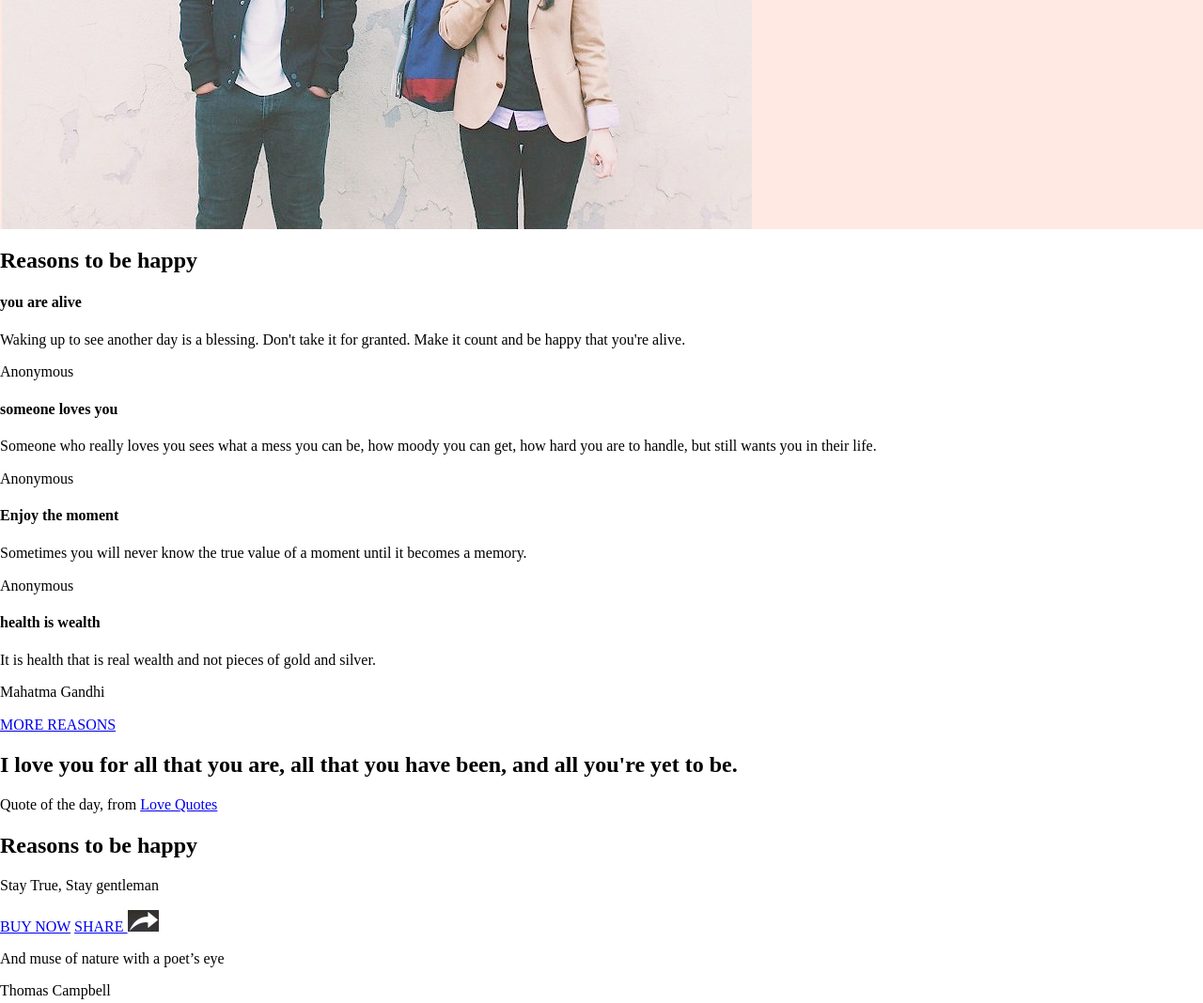
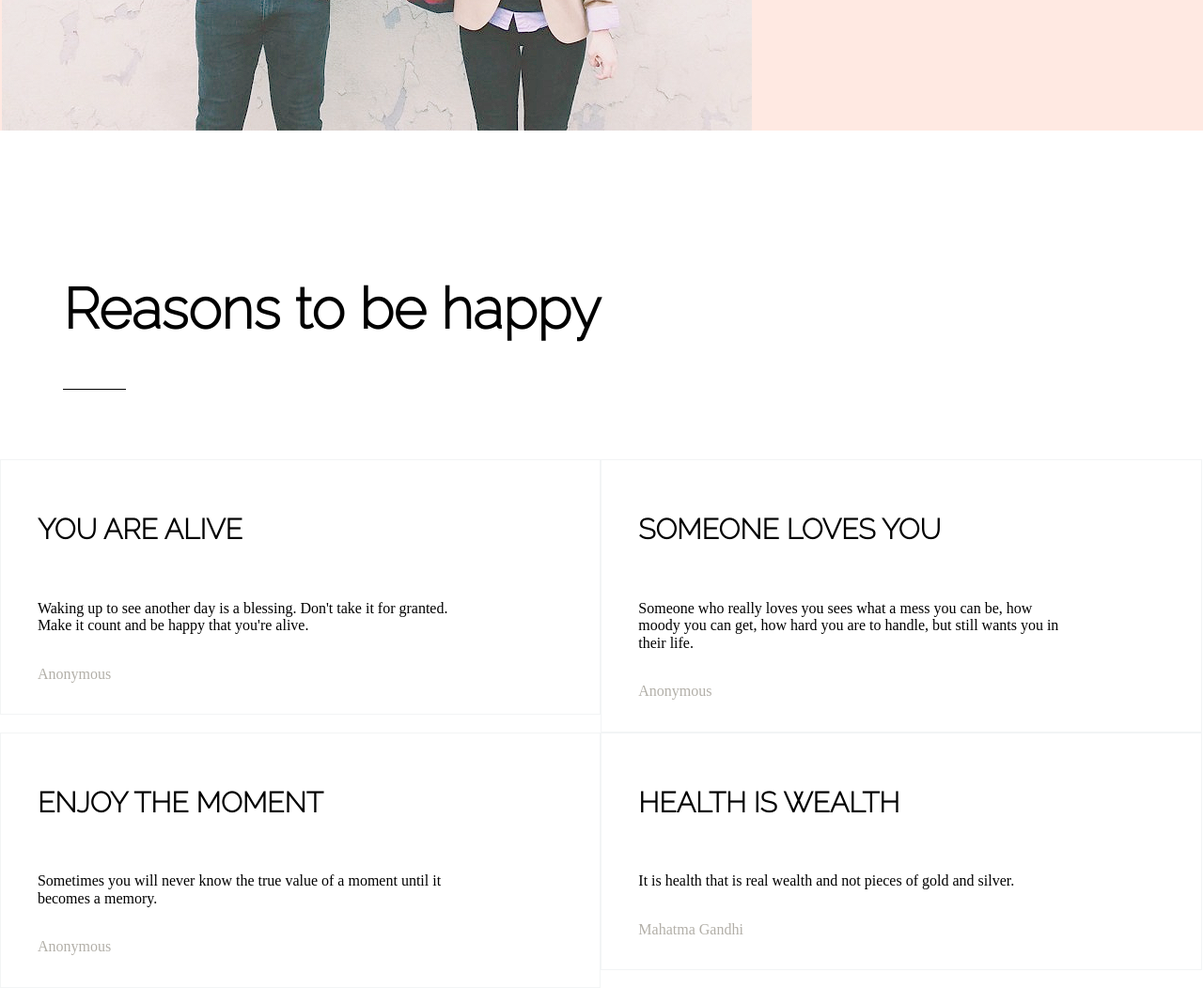
Before and after one commit to jeanToru/ProyectoWebII, a website: page index.html in a window 1280 px wide. Shown: the part 3460-4528 px from the top of the page at 94% size. Drawn offline with Linux system fonts and the light colour scheme.

Commit message:
Content 3

```diff
--- a/index.html
+++ b/index.html
@@ -43,7 +43,7 @@
           of ills.
           It's probably the most important thing in a person. </p>
         <p id="parrafo3">Audrey Hepburn</p>
-        <img id="imagen" src="./img/indicadores.png" alt="indicadores">
+        <!--<img id="imagen" src="./img/indicadores.png" alt="indicadores">-->
       </div>
       <div class="subContent"><img src="img/pareja.png" alt="Pareja Juntos"></div>
     </div>
@@ -55,25 +55,25 @@
       <div id="subContainer" class="clearfix">
         <div class="subContents">
           <h4>you are alive</h4>
-          <p>Waking up to see another day is a blessing.
+          <p class="some">Waking up to see another day is a blessing.
             Don't take it for granted. Make it count and be happy that you're alive.</p>
-          <p class="style">Anonymous</p>
+          <p class="style some2">Anonymous</p>
         </div>
         <div class="subContents">
           <h4>someone loves you</h4>
-          <p id="some">Someone who really loves you sees what a mess you can be, how moody you can get,
+          <p class="some">Someone who really loves you sees what a mess you can be, how moody you can get,
             how hard you are to handle, but still wants you in their life.</p>
-          <p id="some2" class="style">Anonymous</p>
+          <p class="style some2">Anonymous</p>
         </div>
         <div class="subContents">
           <h4>Enjoy the moment</h4>
-          <p id="enjoy">Sometimes you will never know the true value of a moment until it becomes a memory.</p>
-          <p d="enjoy2" class="style">Anonymous</p>
+          <p class="some">Sometimes you will never know the true value of a moment until it becomes a memory.</p>
+          <p  class="style some2">Anonymous</p>
         </div>
         <div class="subContents">
           <h4>health is wealth</h4>
-          <p>It is health that is real wealth and not pieces of gold and silver.</p>
-          <p class="style">Mahatma Gandhi</p>
+          <p class="some">It is health that is real wealth and not pieces of gold and silver.</p>
+          <p class="style some2">Mahatma Gandhi</p>
         </div>
       </div>
       <div class="buttom">
--- a/sass/partials/_content.scss
+++ b/sass/partials/_content.scss
@@ -82,3 +82,75 @@
 #down #imagen {
   padding: 0% 39.813% 14.600% 12.25%;
 }
+
+#content3 {
+  padding-top: 8.313%;
+}
+
+#content3 h2 {
+  font-family: $tipografia;
+  font-weight: 700;
+  font-size: 60px;
+  padding: 0% 0% 0% 5.25%;
+}
+
+#content3 .line {
+  width: 5.188%;
+  height: 1px;
+  background-color: $black;
+  margin: 2.5% 88.438% 5.813% 5.25%;
+}
+
+#subContainer h4 {
+  font-family: $tipografia;
+  font-weight: 700px;
+  font-size: 30px;
+  text-transform: uppercase;
+}
+
+#subContainer h4 {
+  padding:2.688% 8.813% 2.688% 6.100%;
+}
+
+.subContents {
+  width: 49.8%;
+  float: left;
+  border: solid 1px $gray;
+}
+
+.subContents p {
+  padding:0% 22.813% 2.688% 6.100%;
+}
+
+.some {
+  padding-bottom:0.625%;
+}
+
+.some2 {
+  padding-bottom: 2.224%;
+}
+
+#content3 .style {
+  font-weight: 400;
+  color: $gray2;
+}
+
+#content3 .buttom {
+  margin: 4% 12% 8.5% 43.313%;
+}
+
+#content3 .buttom a {
+  text-decoration: none;
+  text-align: center;
+  font-family: $tipografia;
+  font-weight: 700;
+  font-size: 20px;
+  color: $black;
+  border: solid 1px $black;
+  padding: 2.25% 3.875% 2.25% 3.875%;
+}
+
+#content3 .buttom a:hover {
+  color: $white;
+  background-color: $black;
+}
```
Also changed, not shown: public/css/style.css.
